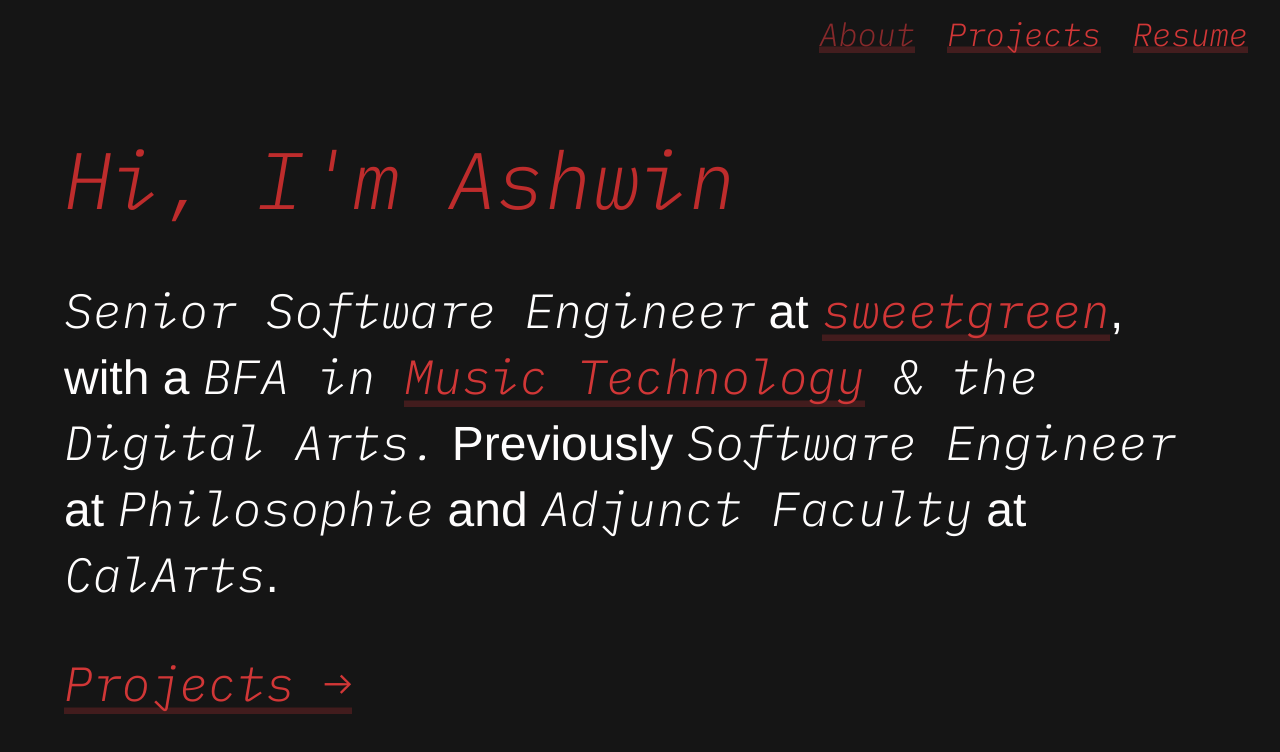
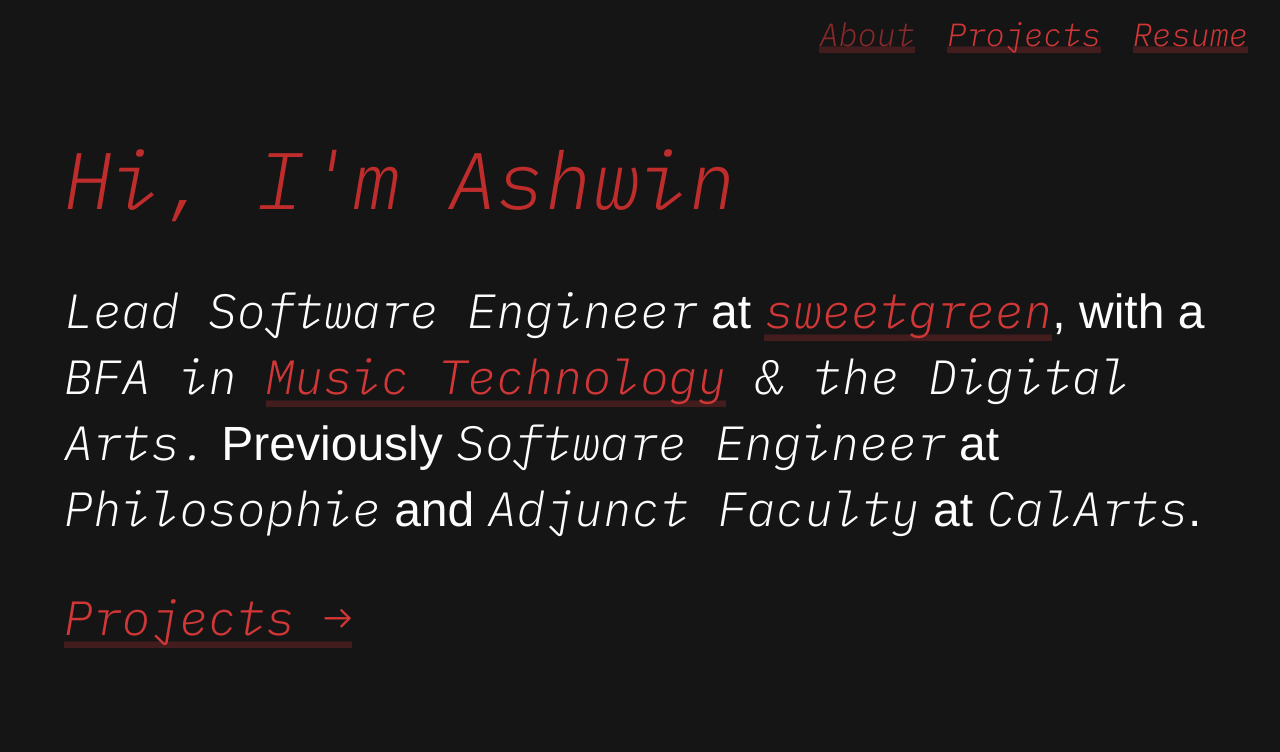
Before and after one commit to ashwinv11/website3, a Vue app: page / in a window 1280 px wide. Shown: the top 752 px of the page. Built offline with nearby package versions, Linux system fonts and the light colour scheme; the HTML template or start-up script is replaced by a standard one; a web font is replaced by a local one; what vue-progressive-image, vue-tippy would draw is missing.

Commit message:
bump title

```diff
--- a/src/components/Nav.vue
+++ b/src/components/Nav.vue
@@ -3,7 +3,7 @@
     <router-link to="/" exact class="italic">About</router-link>
     <router-link to="/projects" class="italic">Projects</router-link>
     <a
-      href="/assets/Vaswani_Ashwin_Resume.pdf?v=4.0"
+      href="/assets/Vaswani_Ashwin_Resume.pdf?v=4.1"
       target="_blank"
       class="italic"
       >Resume</a
--- a/src/data/home.ts
+++ b/src/data/home.ts
@@ -1,6 +1,6 @@
 export const Data: object = {
   title: `Hi, I'm Ashwin`,
-  body: `<span class="italic">Senior Software Engineer</span> at
+  body: `<span class="italic">Lead Software Engineer</span> at
         <a href="https://order.sweetgreen.com/" target="_blank" class="italic">sweetgreen</a>,
         with a <span class="italic">BFA in
         <a href="https://mtiid.calarts.edu/" target="_blank">Music Technology</a>
```
Also changed, not shown: 1 other file (tests, documents, lock files or other folders).
